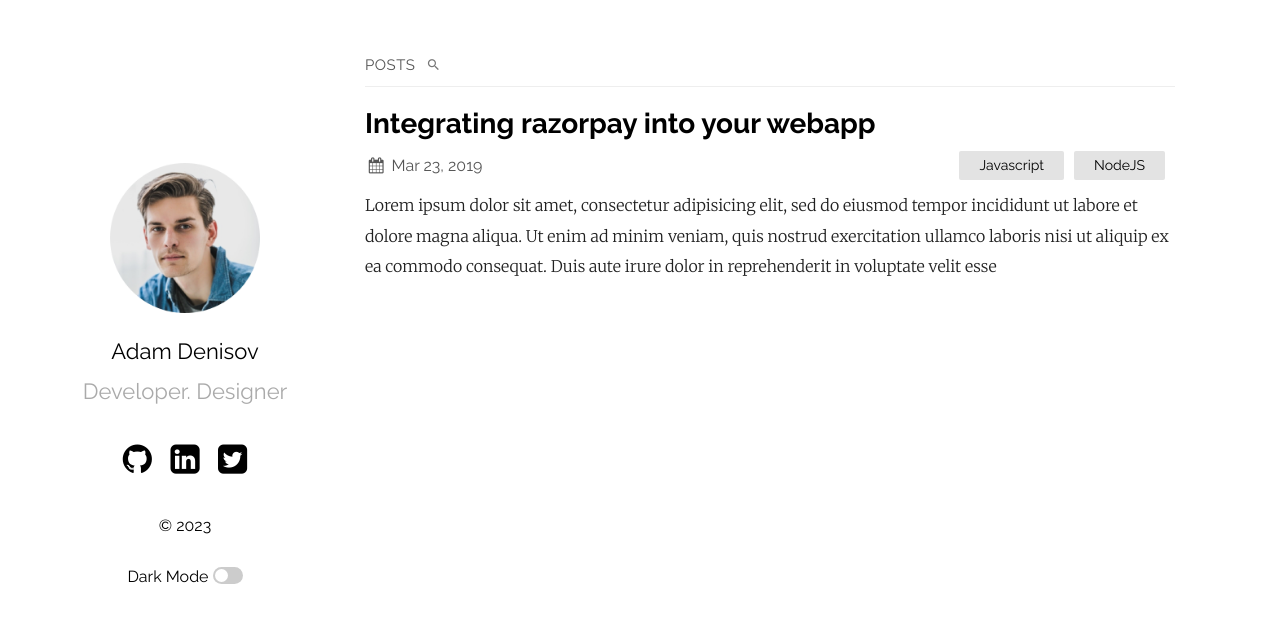
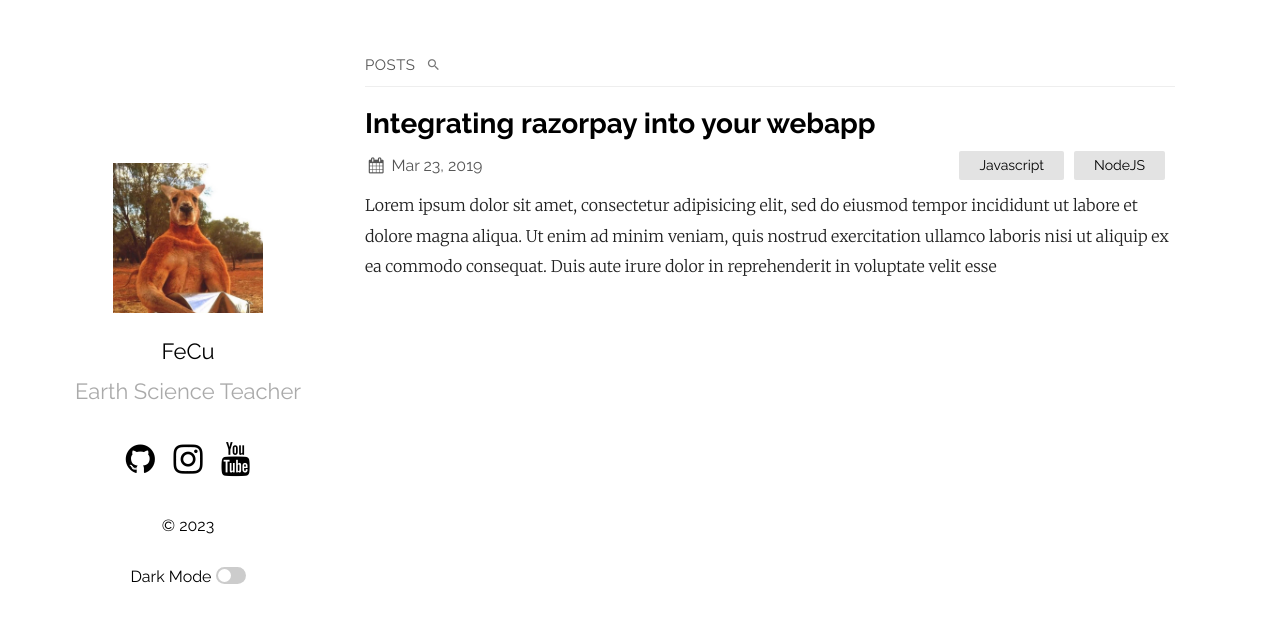
Before and after one commit to fecu89/fecu89.github.io, a Jekyll site: the page built from index.md, in a window 1280 px wide. Shown: the top 623 px of the page. Built offline with Jekyll 4.4.1, drawn with Linux system fonts in a browser that asks for light colours; part of the change alters nothing that is shown.

Commit message:
make profile

```diff
--- a/_config.yml
+++ b/_config.yml
@@ -1,6 +1,6 @@
-title: Your awesome title
-author: GitHub User
-email: your-email@domain.com
+title: 힘센캥거루
+author: FeCu
+email: fecu@kakao.com
 description: > # this means to ignore newlines until "show_exerpts:"
   Write an awesome description for your new site here. You can edit this
   line in _config.yml. It will appear in your document head meta (for
@@ -12,13 +12,13 @@ show_excerpts: true # set to true to show excerpts on the homepage
 sass:
   sass_dir: _sass
 plainwhite:
-  name: Adam Denisov
-  tagline: Developer. Designer
+  name: FeCu
+  tagline: Earth Science Teacher
   date_format: "%b %-d, %Y"
   sitemap: true # set to true to generate sitemap.xml content
   search: true # set to true to enable searchbar
   dark_mode: true # set to true to add dark mode toggle
-  portfolio_image: "assets/portfolio.png" # the path from the base directory of the site to the image to display (no / at the start)
+  portfolio_image: "assets/profile.png" # the path from the base directory of the site to the image to display (no / at the start)
   html_lang: "en" # set the lang attribute of the <html> tag for the pages. See here for a list of codes: https://www.w3schools.com/tags/ref_country_codes.asp
   condensed_mobile:
     #- home
@@ -26,14 +26,14 @@ plainwhite:
     - post
   # generate social links in footer
   social_links:
-    twitter: samarsault
-    github:  samarsault
-    linkedIn: in/samarsault
+    # twitter: samarsault
+    github: fecu89
+    #linkedIn: in/samarsault
     #dribbble: jekyll
     #flickr:   jekyll
-    #instagram: jekyll
+    instagram: slow.h0use
     #pinterest: jekyll
-    #youtube: jekyll
+    youtube: '@Earthscienceteacher'
     #facebook: jekyll
     #soundcloud: jekyll
     #telegram: jekyll
```
Also changed, not shown: assets/portfolio.png (deleted), assets/profile.png (added).
